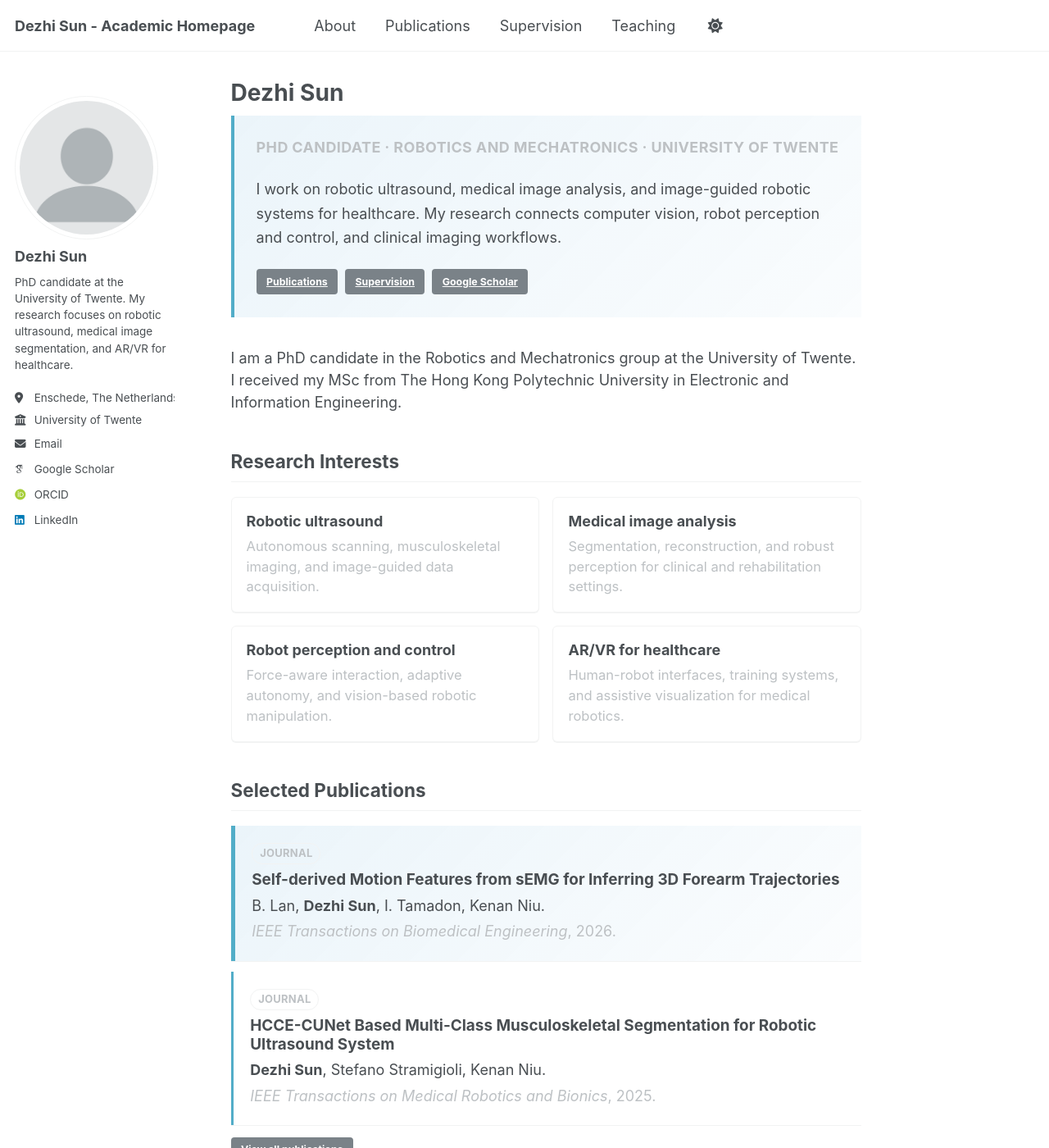
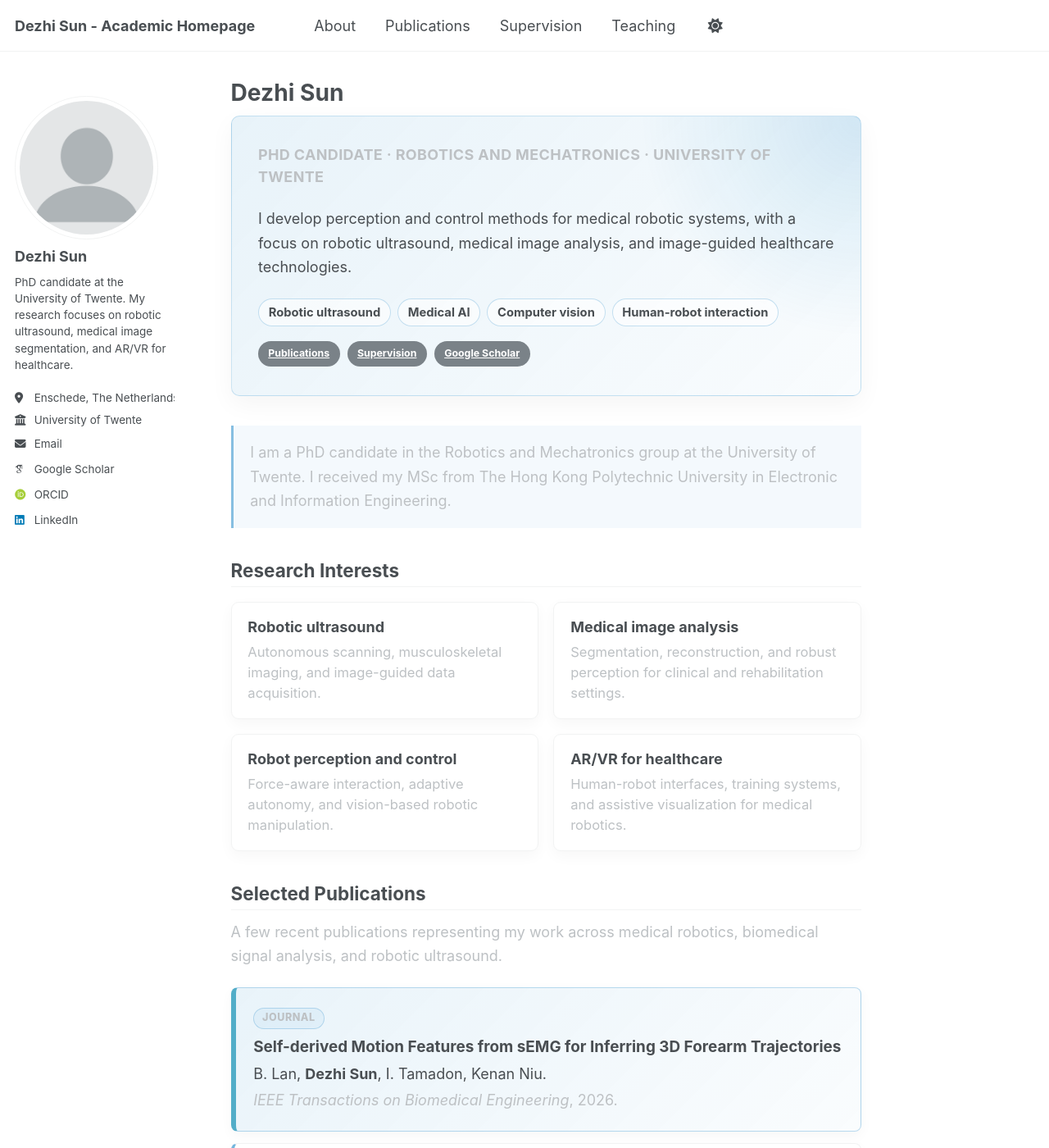
Before and after one commit to Jacksundezhi/Jacksundezhi.github.io, a Jekyll site: the page built from _pages/about.md, in a window 1280 px wide and 1400 px high. Shown: the whole window at 82% size. Built offline with Jekyll 4.4.1, drawn with Linux system fonts in a browser that asks for light colours; some web fonts are replaced; a script bundle is joined from its source files by our own code; library files that are not in the unit come from our copies; some of the changed text lies outside the part shown.

Commit message:
Polish academic homepage design

```diff
--- a/_pages/about.md
+++ b/_pages/about.md
@@ -7,9 +7,15 @@ redirect_from:
   - /about.html
 ---
 
-<div class="home-hero">
+<div class="home-hero academic-hero">
   <p class="home-kicker">PhD Candidate · Robotics and Mechatronics · University of Twente</p>
-  <p class="home-lead">I work on robotic ultrasound, medical image analysis, and image-guided robotic systems for healthcare. My research connects computer vision, robot perception and control, and clinical imaging workflows.</p>
+  <p class="home-lead">I develop perception and control methods for medical robotic systems, with a focus on robotic ultrasound, medical image analysis, and image-guided healthcare technologies.</p>
+  <div class="hero-topics">
+    <span>Robotic ultrasound</span>
+    <span>Medical AI</span>
+    <span>Computer vision</span>
+    <span>Human-robot interaction</span>
+  </div>
   <div class="home-actions">
     <a class="btn btn--primary btn--small" href="/publications/">Publications</a>
     <a class="btn btn--primary btn--small" href="/supervision/">Supervision</a>
@@ -19,7 +25,9 @@ redirect_from:
   </div>
 </div>
 
-I am a PhD candidate in the Robotics and Mechatronics group at the University of Twente. I received my MSc from The Hong Kong Polytechnic University in Electronic and Information Engineering.
+<div class="profile-note">
+  <p>I am a PhD candidate in the Robotics and Mechatronics group at the University of Twente. I received my MSc from The Hong Kong Polytechnic University in Electronic and Information Engineering.</p>
+</div>
 
 ## Research Interests
 
@@ -44,6 +52,8 @@ I am a PhD candidate in the Robotics and Mechatronics group at the University of
 
 ## Selected Publications
 
+<p class="section-intro">A few recent publications representing my work across medical robotics, biomedical signal analysis, and robotic ultrasound.</p>
+
 <div class="publication-list compact">
   <article class="pub-entry featured">
     <span class="pub-label">Journal</span>
@@ -63,6 +73,8 @@ I am a PhD candidate in the Robotics and Mechatronics group at the University of
 
 ## Supervision and Teaching
 
+<p class="section-intro">I supervise student projects that connect perception, robotics, medical imaging, and interactive systems.</p>
+
 <div class="home-summary-grid">
   <a class="summary-card" href="/supervision/">
     <strong>Student supervision</strong>
--- a/assets/css/main.scss
+++ b/assets/css/main.scss
@@ -42,73 +42,24 @@
     "vendor/font-awesome/brands"
 ;
 
-.pub-entry h3 {
-  margin: 0 0 0.35rem;
-  font-size: 1.05em;
-}
-
-.pub-entry p {
-  margin: 0.25rem 0;
-}
-
-.publication-list {
-  margin-top: 1rem;
-}
-
-.pub-entry {
-  position: relative;
-  margin-bottom: 1rem;
-  padding: 1rem 1rem 1rem 1.15rem;
-  border-left: 3px solid var(--global-link-color);
-  background: var(--global-bg-color);
-  box-shadow: 0 1px 0 var(--global-border-color);
-}
-
-.pub-entry.featured {
-  border-left-width: 5px;
-  background: linear-gradient(135deg, rgba(0, 121, 193, 0.08), rgba(0, 121, 193, 0.015));
-}
-
-.pub-label {
-  display: inline-block;
-  margin-bottom: 0.45rem;
-  padding: 0.12rem 0.5rem;
-  border: 1px solid var(--global-border-color);
-  border-radius: 999px;
-  color: var(--global-text-color-light);
-  font-size: 0.72em;
-  font-weight: 700;
-  letter-spacing: 0.02em;
-  text-transform: uppercase;
-}
-
-.pub-meta {
-  color: var(--global-text-color-light);
-}
-
-.pub-links {
-  margin-top: 0.55rem;
-}
-
-.pub-links a {
-  display: inline-block;
-  padding: 0.15rem 0.55rem;
-  border: 1px solid var(--global-border-color);
-  border-radius: 999px;
-  font-size: 0.78em;
-  font-weight: 700;
-  text-decoration: none;
-}
-
-.pub-links a:hover {
-  border-color: var(--global-link-color);
+/* Academic homepage refinements */
+.page__content h2 {
+  margin-top: 2.1rem;
+  padding-bottom: 0.35rem;
+  border-bottom: 1px solid var(--global-border-color);
 }
 
 .home-hero {
-  margin-bottom: 2rem;
-  padding: 1.35rem 1.5rem;
-  border-left: 4px solid var(--global-link-color);
-  background: linear-gradient(135deg, rgba(0, 121, 193, 0.08), rgba(0, 121, 193, 0.02));
+  position: relative;
+  overflow: hidden;
+  margin: 0 0 2rem;
+  padding: 1.8rem;
+  border: 1px solid rgba(0, 121, 193, 0.18);
+  border-radius: 10px;
+  background:
+    radial-gradient(circle at top right, rgba(0, 121, 193, 0.14), transparent 32%),
+    linear-gradient(135deg, rgba(0, 121, 193, 0.09), rgba(0, 121, 193, 0.025));
+  box-shadow: 0 10px 30px rgba(0, 0, 0, 0.045);
 }
 
 .home-kicker {
@@ -122,8 +73,27 @@
 
 .home-lead {
   margin: 0;
-  font-size: 1.12em;
+  max-width: 46rem;
+  font-size: 1.18em;
   line-height: 1.65;
+}
+
+.hero-topics {
+  display: flex;
+  flex-wrap: wrap;
+  gap: 0.45rem;
+  margin-top: 1rem;
+}
+
+.hero-topics span {
+  display: inline-block;
+  padding: 0.25rem 0.65rem;
+  border: 1px solid rgba(0, 121, 193, 0.22);
+  border-radius: 999px;
+  background: rgba(255, 255, 255, 0.55);
+  color: var(--global-text-color);
+  font-size: 0.82em;
+  font-weight: 700;
 }
 
 .home-actions {
@@ -133,22 +103,44 @@
   margin-top: 1rem;
 }
 
+.home-actions .btn {
+  border-radius: 999px;
+}
+
+.profile-note,
+.page-lead {
+  margin: 1.1rem 0 1.7rem;
+  padding: 1rem 1.15rem;
+  border-left: 3px solid rgba(0, 121, 193, 0.45);
+  background: rgba(0, 121, 193, 0.045);
+}
+
+.profile-note p,
+.page-lead p,
+.section-intro {
+  margin: 0;
+  color: var(--global-text-color-light);
+  line-height: 1.65;
+}
+
 .research-grid,
 .home-summary-grid {
   display: grid;
   grid-template-columns: repeat(2, minmax(0, 1fr));
-  gap: 0.9rem;
+  gap: 1rem;
   margin: 1rem 0 1.5rem;
 }
 
 .research-card,
 .summary-card {
   display: block;
-  padding: 1rem;
+  min-height: 100%;
+  padding: 1.05rem 1.1rem;
   border: 1px solid var(--global-border-color);
-  border-radius: 6px;
+  border-radius: 9px;
   background: var(--global-bg-color);
-  box-shadow: 0 1px 0 var(--global-border-color);
+  box-shadow: 0 6px 18px rgba(0, 0, 0, 0.035);
+  transition: border-color 0.15s ease, transform 0.15s ease, box-shadow 0.15s ease;
 }
 
 .research-card h3 {
@@ -164,6 +156,13 @@
   line-height: 1.5;
 }
 
+.research-card:hover,
+.summary-card:hover {
+  border-color: rgba(0, 121, 193, 0.45);
+  box-shadow: 0 10px 24px rgba(0, 0, 0, 0.055);
+  transform: translateY(-1px);
+}
+
 .summary-card {
   color: inherit;
   text-decoration: none;
@@ -174,7 +173,73 @@
   margin-bottom: 0.35rem;
 }
 
-.summary-card:hover {
+.publication-list {
+  margin-top: 1rem;
+}
+
+.pub-entry {
+  position: relative;
+  margin-bottom: 1rem;
+  padding: 1.1rem 1.15rem 1.05rem 1.2rem;
+  border: 1px solid var(--global-border-color);
+  border-left: 4px solid rgba(0, 121, 193, 0.55);
+  border-radius: 8px;
+  background: var(--global-bg-color);
+  box-shadow: 0 5px 16px rgba(0, 0, 0, 0.035);
+}
+
+.pub-entry.featured {
+  border-left-width: 6px;
+  border-color: rgba(0, 121, 193, 0.26);
+  border-left-color: var(--global-link-color);
+  background:
+    linear-gradient(135deg, rgba(0, 121, 193, 0.085), rgba(0, 121, 193, 0.018));
+}
+
+.pub-entry h3 {
+  margin: 0 0 0.4rem;
+  font-size: 1.05em;
+  line-height: 1.35;
+}
+
+.pub-entry p {
+  margin: 0.28rem 0;
+  line-height: 1.5;
+}
+
+.pub-label {
+  display: inline-block;
+  margin-bottom: 0.5rem;
+  padding: 0.14rem 0.55rem;
+  border: 1px solid rgba(0, 121, 193, 0.22);
+  border-radius: 999px;
+  background: rgba(0, 121, 193, 0.055);
+  color: var(--global-text-color-light);
+  font-size: 0.7em;
+  font-weight: 800;
+  letter-spacing: 0.04em;
+  text-transform: uppercase;
+}
+
+.pub-meta {
+  color: var(--global-text-color-light);
+}
+
+.pub-links {
+  margin-top: 0.65rem;
+}
+
+.pub-links a {
+  display: inline-block;
+  padding: 0.17rem 0.6rem;
+  border: 1px solid rgba(0, 121, 193, 0.28);
+  border-radius: 999px;
+  font-size: 0.78em;
+  font-weight: 800;
+  text-decoration: none;
+}
+
+.pub-links a:hover {
   border-color: var(--global-link-color);
 }
 
@@ -182,9 +247,17 @@
   margin-bottom: 0.75rem;
 }
 
-.page-intro {
-  color: var(--global-text-color-light);
-  font-size: 1.02em;
+.year-heading {
+  display: flex;
+  align-items: center;
+  gap: 0.8rem;
+}
+
+.year-heading::after {
+  content: "";
+  flex: 1;
+  height: 1px;
+  background: var(--global-border-color);
 }
 
 .supervision-list ul,
@@ -192,9 +265,20 @@
   margin-top: 0.5rem;
 }
 
-.supervision-list li {
-  margin-bottom: 0.55rem;
+.academic-list ul {
+  padding-left: 0;
+  list-style: none;
+}
+
+.academic-list li {
+  position: relative;
+  margin-bottom: 0.7rem;
+  padding: 0.75rem 0.9rem 0.75rem 1rem;
+  border: 1px solid var(--global-border-color);
+  border-radius: 8px;
+  background: var(--global-bg-color);
   line-height: 1.55;
+  box-shadow: 0 3px 12px rgba(0, 0, 0, 0.028);
 }
 
 @media (max-width: 700px) {
@@ -206,4 +290,8 @@
   .home-hero {
     padding: 1rem;
   }
+
+  .home-lead {
+    font-size: 1.04em;
+  }
 }
```
Also changed, not shown: _pages/publications.html (+5 -3 lines), _pages/supervision.md (+6 -4 lines), _pages/teaching.md (+6 -4 lines).
